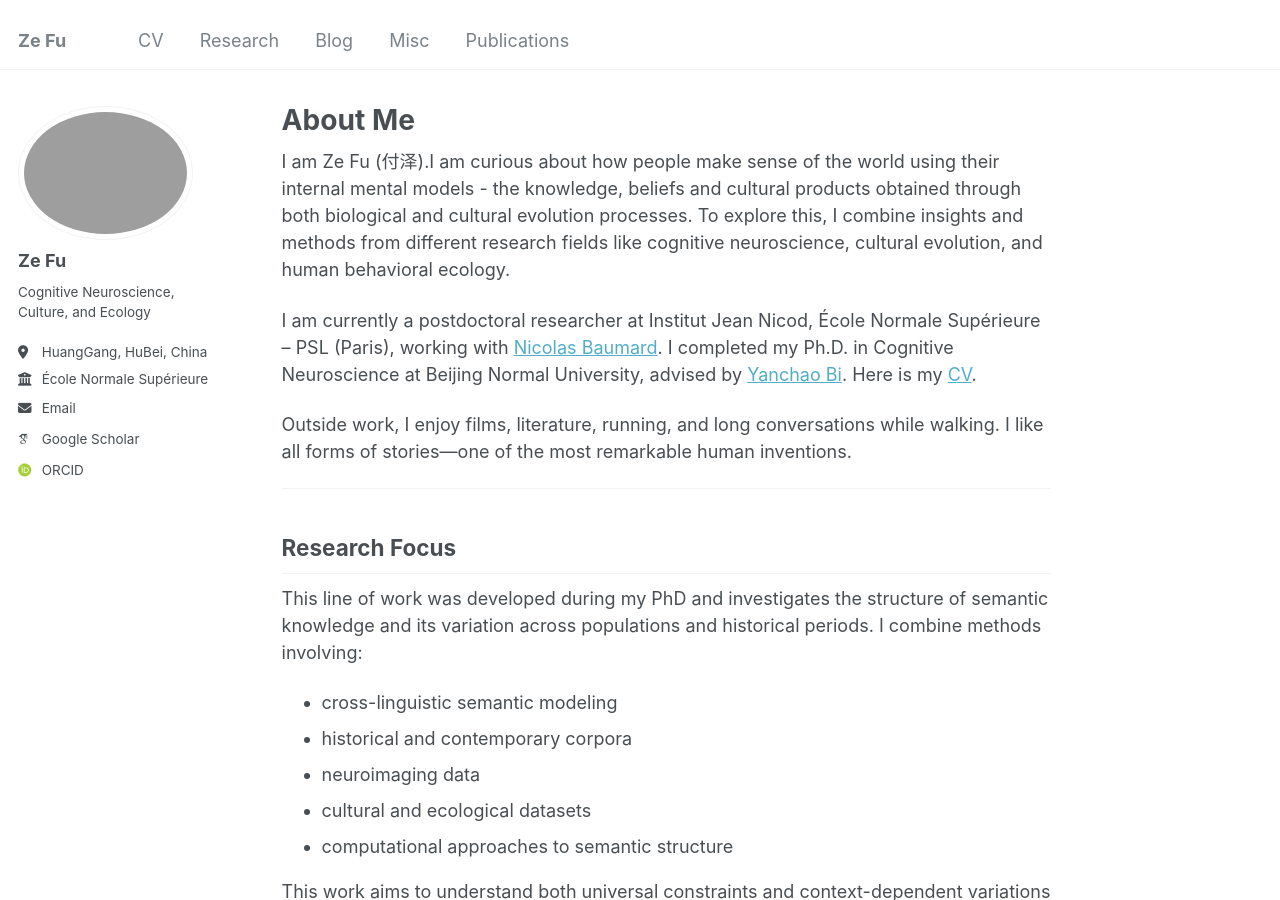
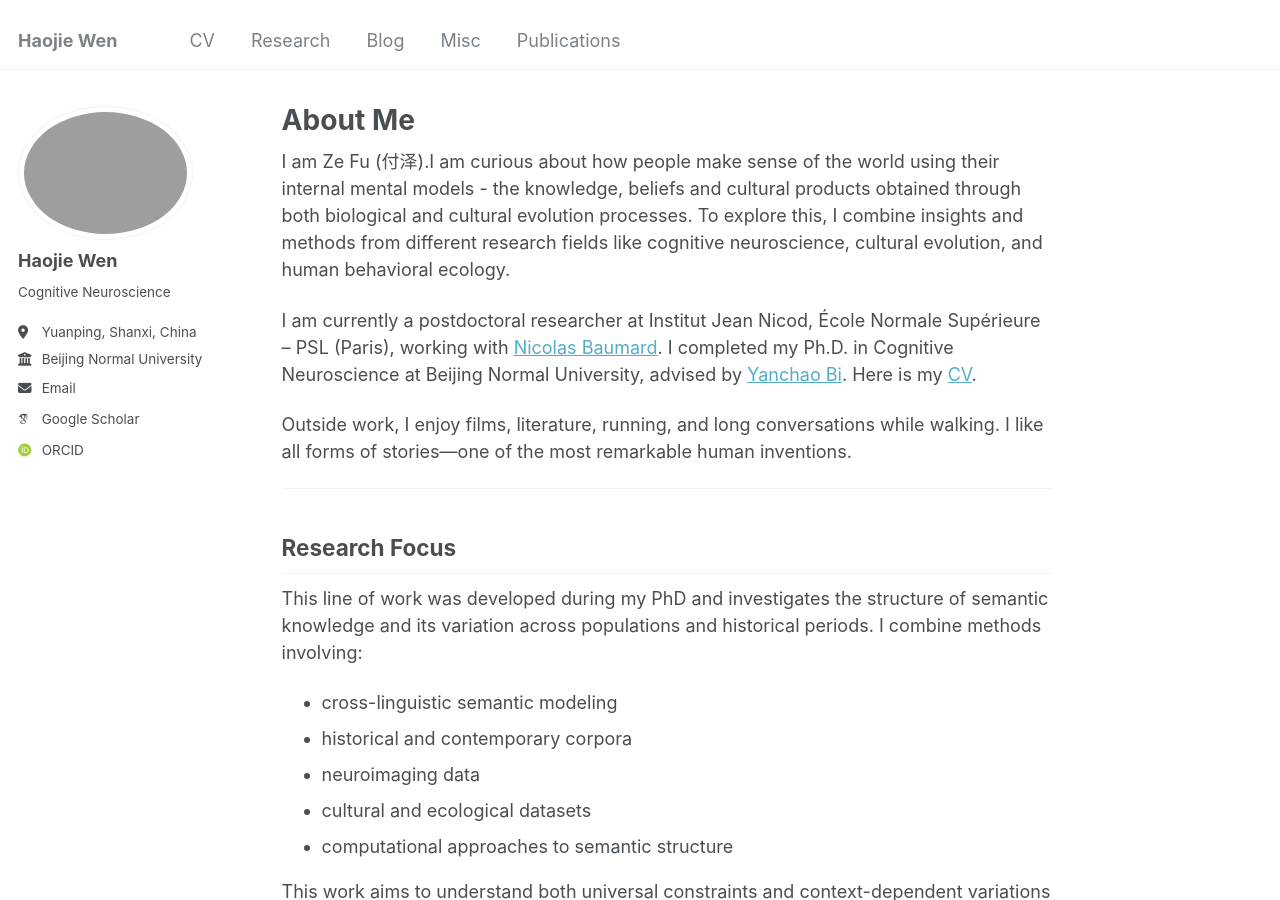
Before and after one commit to happyhaojie/happyhaojie.github.io, a Jekyll site: the page built from _pages/about.md, in a window 1280 px wide and 900 px high. Built offline with Jekyll 4.4.1, drawn with Linux system fonts in a browser that asks for light colours; some web fonts are replaced.

Commit message:
Update _config.yml

```diff
--- a/_config.yml
+++ b/_config.yml
@@ -8,7 +8,7 @@
 
 # Basic Site Settings
 locale                   : "en-CN"
-title                    : "Ze Fu"
+title                    : "Haojie Wen"
 title_separator          : "-"
 name                     : &name "Your Name"
 description              : &description "personal description"
@@ -22,11 +22,11 @@ repository               : "academicpages/academicpages.github.io"
 author:
   # Biographic information
   avatar           : "fuze_1.png"
-  name             : "Ze Fu"
+  name             : "Haojie Wen"
   pronouns         : # example: "he/his"
-  bio              : "Cognitive Neuroscience, Culture, and Ecology"
-  location         : "HuangGang, HuBei, China"
-  employer         : "École Normale Supérieure"
+  bio              : "Cognitive Neuroscience"
+  location         : "Yuanping, Shanxi, China"
+  employer         : "Beijing Normal University"
   uri              : # URL
   email            : "zefu1997@gmail.com"
 
```
